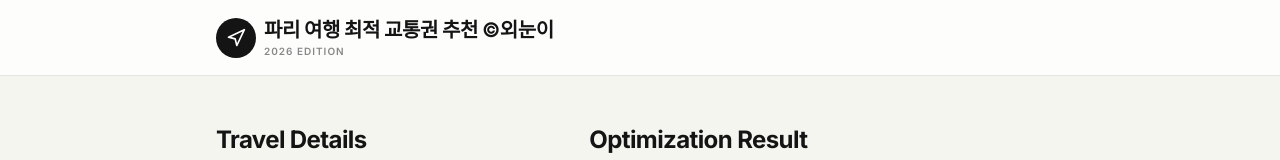
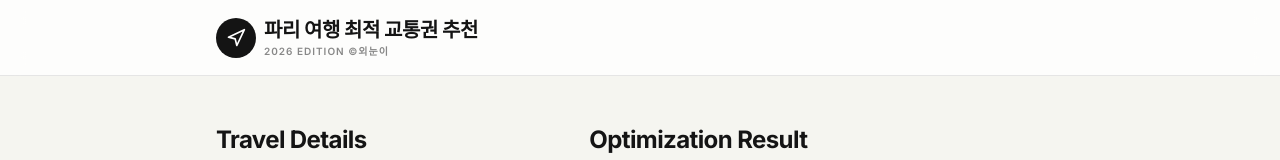
Before and after one commit to witheye1/paris-transport-2026, a React (Vite) app: page / in a window 1280 px wide. Shown: the top 160 px of the page. Built offline with nearby package versions, Linux system fonts and the light colour scheme; a web font is replaced by a local one.

Commit message:
Update App.tsx

```diff
--- a/src/App.tsx
+++ b/src/App.tsx
@@ -88,8 +88,8 @@ export default function App() {
               <Navigation size={20} />
             </div>
             <div>
-              <h1 className="text-xl font-bold tracking-tight">파리 여행 최적 교통권 추천 ©외눈이</h1>
-              <p className="text-[10px] uppercase tracking-widest opacity-50 font-semibold">2026 Edition</p>
+              <h1 className="text-xl font-bold tracking-tight">파리 여행 최적 교통권 추천</h1>
+              <p className="text-[10px] uppercase tracking-widest opacity-50 font-semibold">2026 Edition ©외눈이</p>
             </div>
           </div>
         </div>
```
